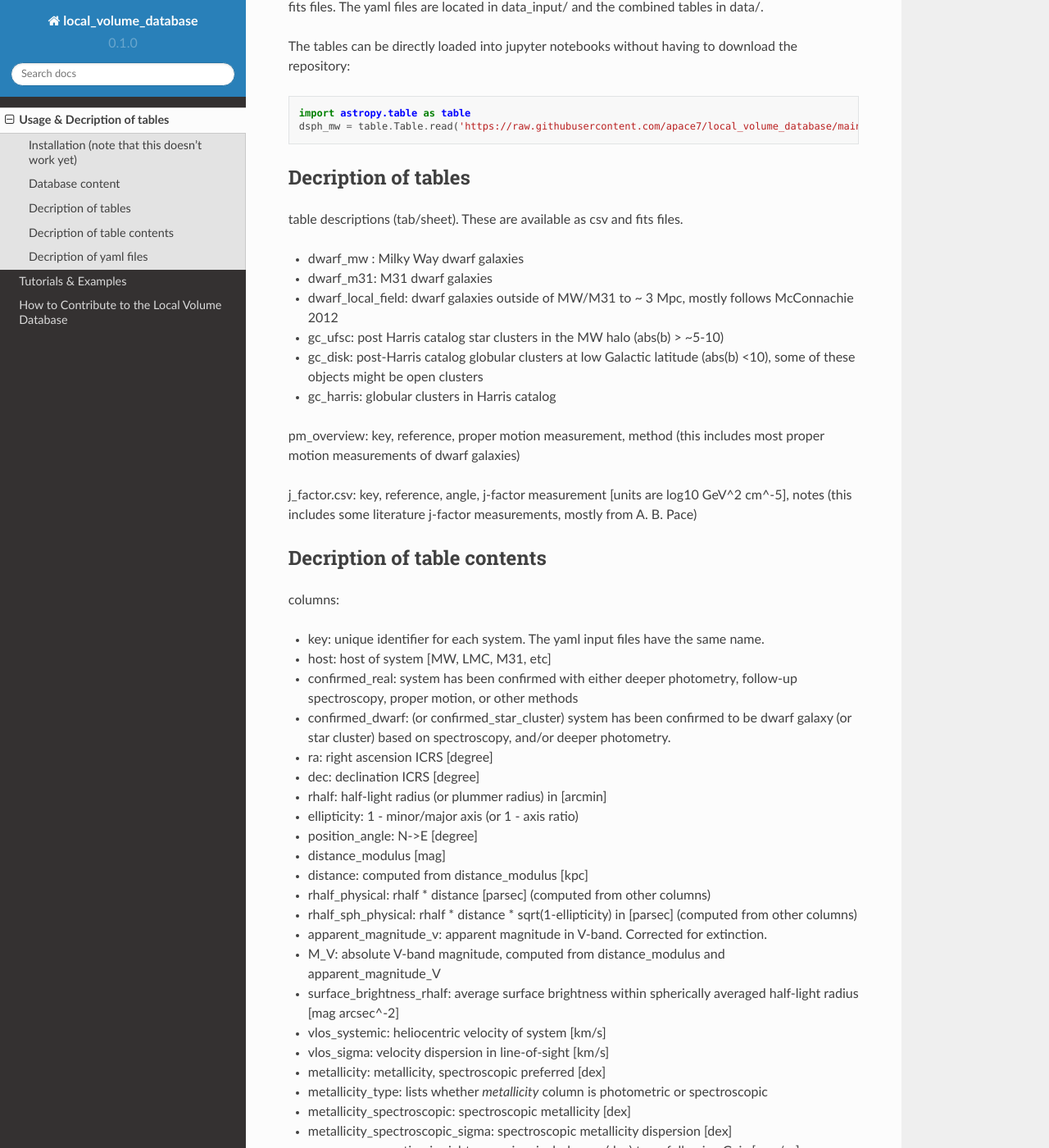
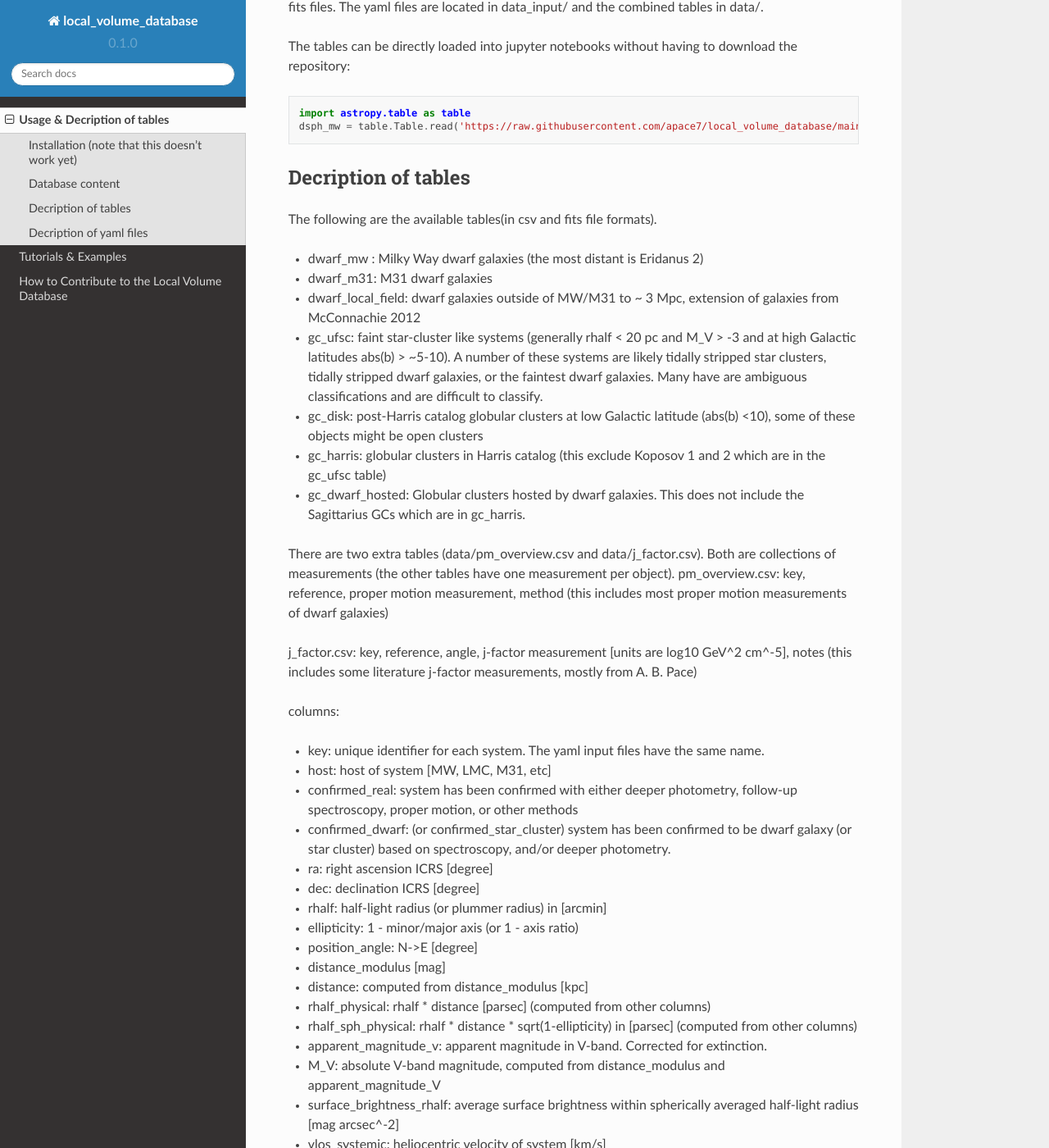
Before and after one commit to apace7/local_volume_database, a Sphinx documentation site: the page built from docs/source/usage.rst, in a window 1280 px wide and 1400 px high, scrolled down 414 px. Shown: the whole window at 82% size. Built offline with Sphinx 7.4.7 and the Read the Docs theme 2.0.0, drawn with Linux system fonts in a browser that asks for light colours; pages that are not in the unit, such as notebooks, are missing from menus; some of the changed text lies outside the part shown.

Commit message:
docs updates

```diff
--- a/docs/source/usage.rst
+++ b/docs/source/usage.rst
@@ -29,22 +29,23 @@ The tables can be directly loaded into jupyter notebooks without having to downl
 Decription of tables
 --------------------
 
-table descriptions (tab/sheet). These are available as csv and fits files.
+The following are the available tables(in csv and fits file formats).
 
-* dwarf_mw : Milky Way dwarf galaxies
+* dwarf_mw : Milky Way dwarf galaxies (the most distant is Eridanus 2)
 * dwarf_m31: M31 dwarf galaxies
-* dwarf_local_field: dwarf galaxies outside of MW/M31 to ~ 3 Mpc, mostly follows McConnachie 2012
-* gc_ufsc: post Harris catalog star clusters in the MW halo (abs(b) > ~5-10)
+* dwarf_local_field: dwarf galaxies outside of MW/M31 to ~ 3 Mpc, extension of galaxies from McConnachie 2012
+* gc_ufsc: faint star-cluster like systems (generally rhalf < 20 pc and M_V > -3 and at high Galactic latitudes abs(b) > ~5-10). A number of these systems are likely tidally stripped star clusters, tidally stripped dwarf galaxies, or the faintest dwarf galaxies. Many have are ambiguous classifications and are difficult to classify.
 * gc_disk: post-Harris catalog globular clusters at low Galactic latitude (abs(b) <10), some of these objects might be open clusters
-* gc_harris: globular clusters in Harris catalog
+* gc_harris: globular clusters in Harris catalog (this exclude Koposov 1 and 2 which are in the gc_ufsc table)
+* gc_dwarf_hosted: Globular clusters hosted by dwarf galaxies. This does not include the Sagittarius GCs which are in gc_harris.
 
-
-pm_overview: key, reference, proper motion measurement, method (this includes most proper motion measurements of dwarf galaxies)
+There are two extra tables (data/pm_overview.csv and data/j_factor.csv). Both are collections of measurements (the other tables have one measurement per object).
+pm_overview.csv: key, reference, proper motion measurement, method (this includes most proper motion measurements of dwarf galaxies)
 
 j_factor.csv: key, reference, angle, j-factor measurement [units are log10 GeV^2 cm^-5], notes (this includes some literature j-factor measurements, mostly from A. B. Pace)
 
-Decription of table contents
-----------------------------
+.. Decription of table contents
+.. ----------------------------
 
 columns:
 
@@ -77,9 +78,12 @@ columns:
 * age: Gyr units
 * metallicity_photometric: metallicity isochrone fitting (or non-spectroscopic metallicity)
 * flux_HI: ( Jy km s^−1 ), flux in HI only included for dwarf galaxies
-* ref: reference columns (ref_structure, ref_distance, ref_m_v, ref_vlos, ref_proper_motion) of author last name + ADS bibcode
+* ref: reference columns (ref_structure, ref_distance, ref_m_v, ref_vlos, ref_proper_motion) of author last name + ADS bibcode. There is an associated bibtex file (latex/lvdb.bib) that includes all references in the database.
+
+Many columns also have associatec error columns. These follow the format of name + _em (e.g., rhalf_em).
 
 error columns:
+
 * _em = error minus = minus 1 sigma (or 16% confidence interval)
 * _ep = error plus = plus 1 sigma (84% confidence interval)
 * _ul = upper limit at 95% confidence interval (some are at 5sigma, 90% or 84%, but the goal is to make it consistent)
@@ -134,15 +138,15 @@ The collections are split such that a single reference can describe the contents
 
 * **distance** -- yaml collection
 
-  * **distance_modulus**
+  * **distance_modulus** -- [mag] distance modulus of the system. This quantity is used to compute the distance in kpc for each system.
 
   * **ref_distance**
 
 * **m_v** -- yaml collection
 
-  * **apparent_magnitude_v** -- corrected for extinction
+  * **apparent_magnitude_v** -- Apparent V-band magnitude of the system. This quantity is corrected for extinction. This quantity is combined with **distance_modulus** to compute the absolute V-band magnitude in the combined tables.
 
-  * **ref_m_v**
+  * **ref_m_v** -- reference
 
 * **velocity** -- stellar velocity/kinematics
 
@@ -154,30 +158,48 @@ The collections are split such that a single reference can describe the contents
 
 * **proper_motion**
 
-  * **pmra** [mas/yr]
+  * **pmra** -- systemic proper motion in the direction of right ascension (includes cosdec term) [mas/yr]
 
-  * **pmdec** [mas/yr]
+  * **pmdec** -- systemic proper motion in the direction of declination [mas/yr]
 
   * **ref_proper_motion**
 
 * **spectroscopic_metallicity**
 
-  * **metallicity_spectroscopic**
+  * **metallicity_spectroscopic** -- mean metallicity
 
   * **metallicity_spectroscopic_sigma** -- metallicity dispersion
 
-  * **ref_metallicity_spectroscopic**
+  * **ref_metallicity_spectroscopic** -- reference
 
 * **metallicity_photometric**
 
-  * **metallicity_photometric**
+  * **metallicity_photometric** -- photometric metallicity. This can include isochrone fitting or narrow band photometry.
 
   * **metallicity_photometric_sigma**
 
   * **ref_metallicity_photometric**
 
 * **structure_king**
+
+  * **rcore** -- King core radius [arcmin]
+
+  * **rking** -- King limiting radius, sometimes referred to as the tidal radius [arcmin]
+
+  * **ellipticity** and **position_angle** -- these are specfic to the King profile fit
+
+  * **ref_structure_king** -- reference
+
 * **structure_sersic**
 * **structure_eff**
 * **flux_HI**
+
+   * **flux_HI**
+
+   * **ref_flux_HI**
+
 * **age**
+
+  * **age** -- mean age of the systemic in [Gyr]. Mainly for star clusters.
+
+  * **ref_age**
```
